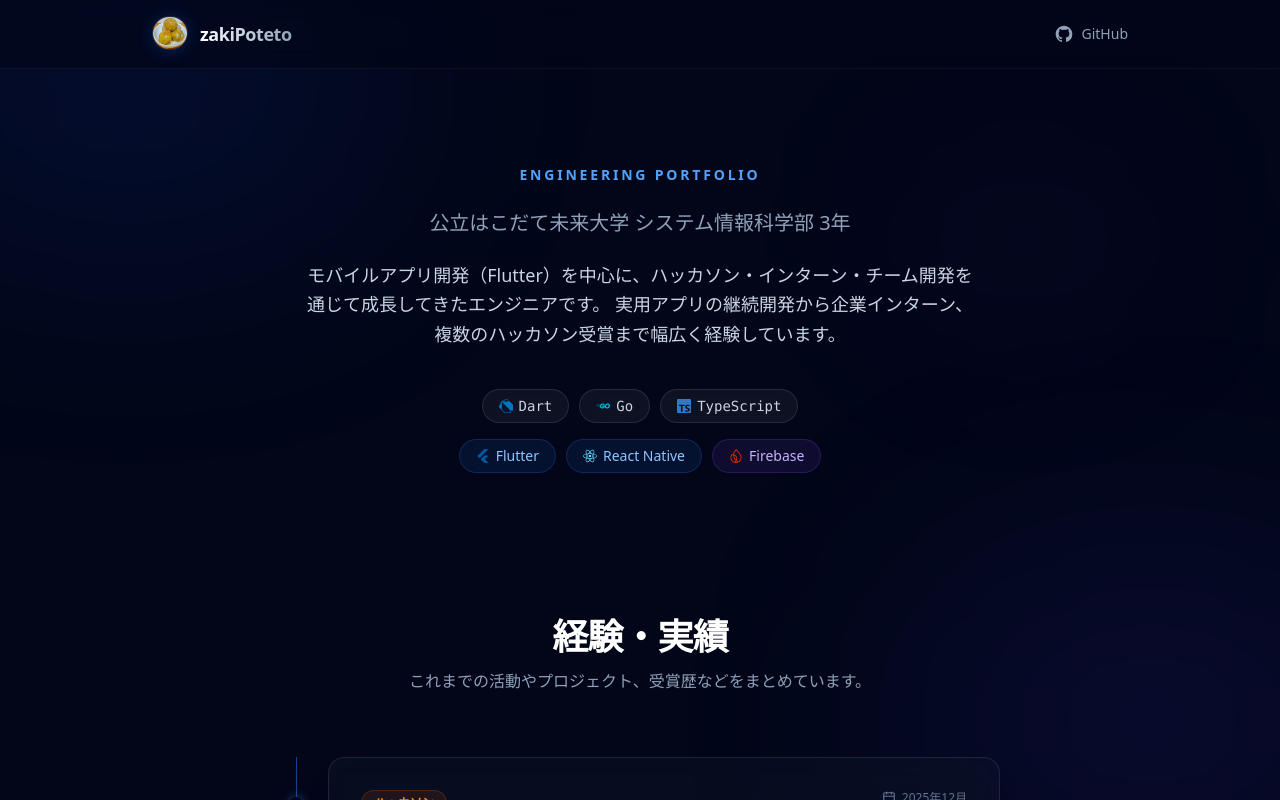
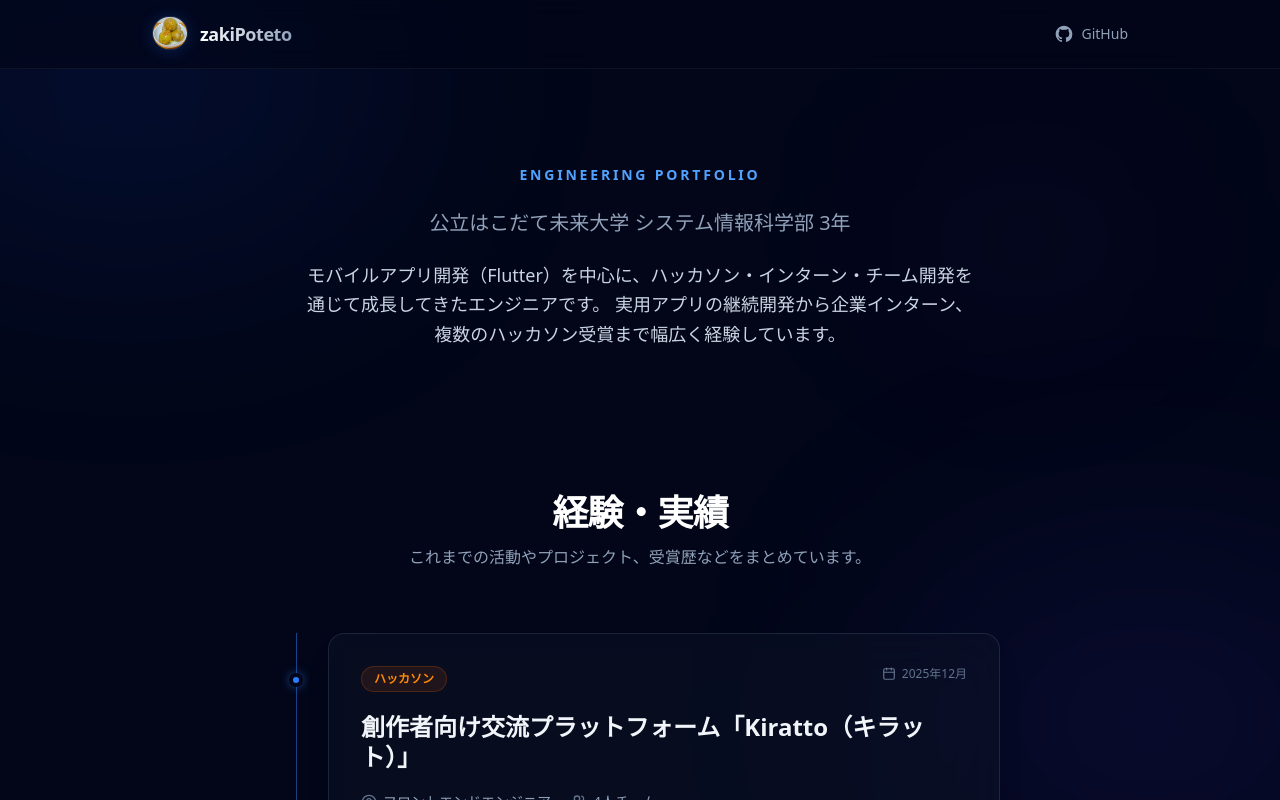
Before and after one commit to zakiPoteto/PortfolioWeb, a Next.js app: page / in a window 1280 px wide. Shown: the top 800 px of the page. Built offline with nearby package versions, Linux system fonts and the light colour scheme.

Commit message:
fix: 技術情報削除

```diff
--- a/src/components/HeroSection.tsx
+++ b/src/components/HeroSection.tsx
@@ -1,11 +1,6 @@
 "use client";
 
 import { motion } from "framer-motion";
-import { TechIcon } from "./Icons";
-
-const languages = ["Dart", "Go", "TypeScript"];
-const frameworks = ["Flutter", "React Native"];
-const services = ["Firebase"];
 
 const container = {
   hidden: { opacity: 0 },
@@ -38,12 +33,6 @@ export default function HeroSection() {
           Engineering Portfolio
         </motion.p>
 
-        <motion.h1
-          variants={item}
-          className="text-5xl md:text-6xl font-extrabold tracking-tight bg-clip-text text-transparent bg-gradient-to-b from-white to-slate-400"
-        >
-        </motion.h1>
-
         <motion.p
           variants={item}
           className="text-slate-400 text-xl font-medium"
@@ -59,39 +48,6 @@ export default function HeroSection() {
           実用アプリの継続開発から企業インターン、複数のハッカソン受賞まで幅広く経験しています。
         </motion.p>
 
-        <motion.div variants={item} className="flex flex-col gap-4 pt-4 items-center">
-          <div className="flex flex-wrap gap-2.5 justify-center">
-            {languages.map((lang) => (
-              <span
-                key={lang}
-                className="flex items-center gap-1.5 px-4 py-1.5 bg-white/5 border border-white/10 backdrop-blur-md text-slate-300 text-sm rounded-full font-mono hover:bg-white/10 transition-colors"
-              >
-                <TechIcon name={lang} />
-                {lang}
-              </span>
-            ))}
-          </div>
-          <div className="flex flex-wrap gap-2.5 justify-center">
-            {frameworks.map((fw) => (
-              <span
-                key={fw}
-                className="flex items-center gap-1.5 px-4 py-1.5 bg-blue-500/10 border border-blue-500/20 backdrop-blur-md text-blue-300 text-sm rounded-full font-medium hover:bg-blue-500/20 transition-colors"
-              >
-                <TechIcon name={fw} />
-                {fw}
-              </span>
-            ))}
-            {services.map((svc) => (
-              <span
-                key={svc}
-                className="flex items-center gap-1.5 px-4 py-1.5 bg-violet-500/10 border border-violet-500/20 backdrop-blur-md text-violet-300 text-sm rounded-full font-medium hover:bg-violet-500/20 transition-colors"
-              >
-                <TechIcon name={svc} />
-                {svc}
-              </span>
-            ))}
-          </div>
-        </motion.div>
       </motion.div>
     </section>
   );
```
